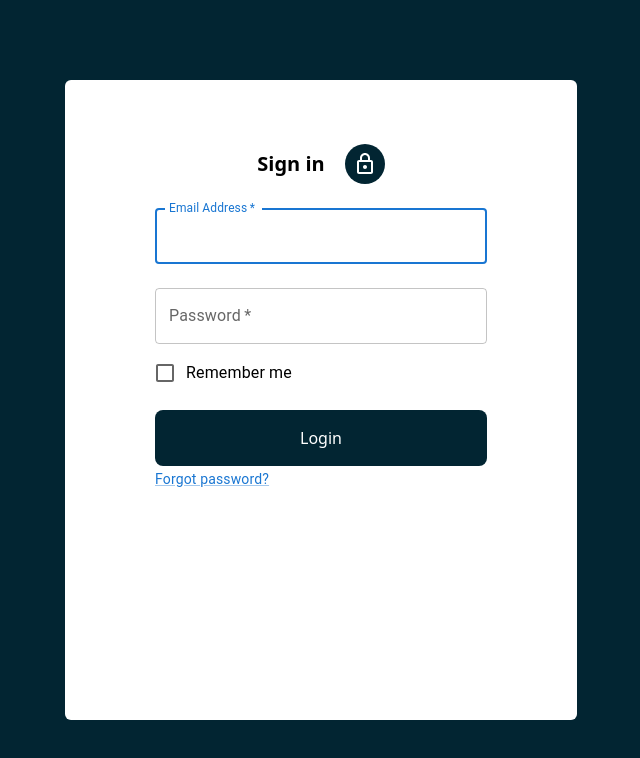
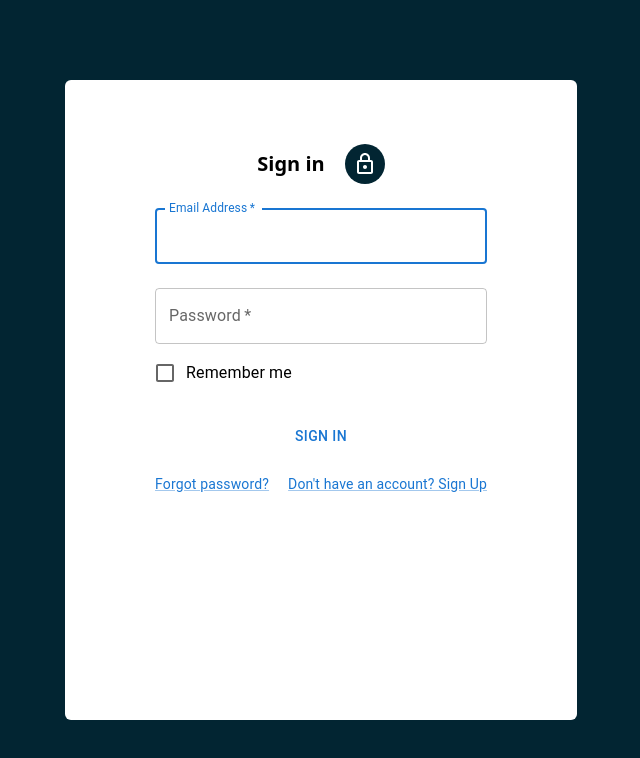
Before and after one commit to Priyankaa2503/csi-web-task, a Next.js app: page / in a window 1280 px wide. Shown: the top 758 px of the page, without its empty margins (319-959 px from the left). Built offline with nearby package versions, Linux system fonts and the light colour scheme.

Commit message:
login fix

```diff
--- a/src/components/Login.jsx
+++ b/src/components/Login.jsx
@@ -16,31 +16,29 @@ import { app, database, storage } from "../firebase/config";
 import {
   getAuth,
   signInWithEmailAndPassword,
-
 } from "firebase/auth";
 import { useRouter } from "next/router";
-
 
 const theme = createTheme();
 
 export default function SignInSide() {
- const router = useRouter();
+  const router = useRouter();
   const auth = getAuth();
+
   const handleSubmit = (event) => {
     event.preventDefault();
     const data = new FormData(event.currentTarget);
     signInWithEmailAndPassword(auth, data.get("email"), data.get("password"))
       .then((userCredential) => {
-        // // Signed in
+        // Signed in
         const user = userCredential.user;
-        // ...
-     console.log(user);
-        router.push("/dashboard");
+        // Store user in local storage
+        localStorage.setItem("user", JSON.stringify(user));
+        router.push("/table");
       })
       .catch((error) => {
         const errorCode = error.code;
         const errorMessage = error.message;
-        // ..
         console.log(errorMessage);
       });
   };
@@ -52,7 +50,6 @@ export default function SignInSide() {
           <Container component="main" maxWidth="xs">
             <Box
               sx={{
-                // marginTop: 8,
                 display: "flex",
                 flexDirection: "column",
                 alignItems: "center",
@@ -103,12 +100,14 @@ export default function SignInSide() {
                     control={<Checkbox value="remember" color="primary" />}
                     label="Remember me"
                   />
-                  <button
-                type="submit"
-                className="text-white w-full h-full text-2xl md:text-base justify-center flex items-center font-poppins rounded-lg bg-[#022532] p-4 mt-4"
-              >
-                Login
-              </button>
+                  <Button
+                    type="submit"
+                    fullWidth
+
+                    sx={{ mt: 3, mb: 2 }}
+                  >
+                    Sign In
+                  </Button>
                   <Grid container>
                     <Grid item xs>
                       <Link href="#" variant="body2">
@@ -116,7 +115,9 @@ export default function SignInSide() {
                       </Link>
                     </Grid>
                     <Grid item>
-
+                      <Link href="/signup" variant="body2">
+                        {"Don't have an account? Sign Up"}
+                      </Link>
                     </Grid>
                   </Grid>
                 </Box>
--- a/src/pages/table.jsx
+++ b/src/pages/table.jsx
@@ -3,10 +3,16 @@ import { getDatabase, ref, onValue, push, remove } from "firebase/database";
 import { database } from "../firebase/config";
 import Link from "next/link";
 import * as XLSX from "xlsx";
+import { getAuth } from "firebase/auth";
+import { useRouter } from "next/router";
 
 function Table() {
   const [data, setData] = useState({});
   const [file, setFile] = useState(null);
+  const router = useRouter();
+  const auth = getAuth();
+  const user = auth.currentUser;
+
   const handleFileUpload = async (e) => {
     const uploadedFile = e.target.files[0];
     const reader = new FileReader();
@@ -20,7 +26,7 @@ function Table() {
       const excelData = XLSX.utils.sheet_to_json(worksheet, { header: 1 });
 
       const db = getDatabase();
-      const contactsRef = ref(db, "contacts");
+      const contactsRef = ref(db, `${user.uid}`); // Use UID to create a unique table reference
 
       // Start from row 1 (index 1) to skip the header row
       for (let i = 1; i < excelData.length; i++) {
@@ -41,9 +47,9 @@ function Table() {
     e.target.value = null;
   };
 
-
   useEffect(() => {
-    const contactsRef = ref(database, "contacts");
+    if (user) {
+      const contactsRef = ref(database, `${user.uid}`); // Use UID to retrieve user-specific data
       const onDataChange = (snapshot) => {
         if (snapshot.exists()) {
           setData({ ...snapshot.val() });
@@ -57,11 +63,12 @@ function Table() {
       return () => {
         setData({});
       };
-  }, []);
+    }
+  }, [user]);
 
   const onDelete = (id) => {
     if (window.confirm("Are you sure you want to delete?")) {
-      const contactRef = ref(database, `contacts/${id}`);
+      const contactRef = ref(database, `${user.uid}/${id}`); // Use UID to create a unique reference for the contact
       remove(contactRef, (err) => {
         if (err) {
           console.log(err);
@@ -75,7 +82,9 @@ function Table() {
   return (
     <div className="max-w-2xl mt-20 mx-auto">
       <input type="file" onChange={handleFileUpload} />
-      <h2 className="text-2xl font-semibold mb-4">Contact List</h2>
+      <h2 className="text-2xl font-semibold mb-4">
+        Contact List for {user?.email}
+      </h2>
       <table className="min-w-full bg-white border border-gray-300">
         <thead>
           <tr>
--- /dev/null
+++ b/src/utils/protectedRoute.js
@@ -0,0 +1,17 @@
+import { useEffect } from "react";
+import { useRouter } from "next/router";
+
+export default function withAuth(Component) {
+    return function ProtectedRoute(props) {
+      const router = useRouter();
+
+      useEffect(() => {
+        const user = localStorage.getItem("user");
+        if (!user) {
+          router.push("/");
+        }
+      }, []);
+
+      return <Component {...props} />;
+    };
+  }
```
Lines whose indentation alone changed are shown as unchanged.
